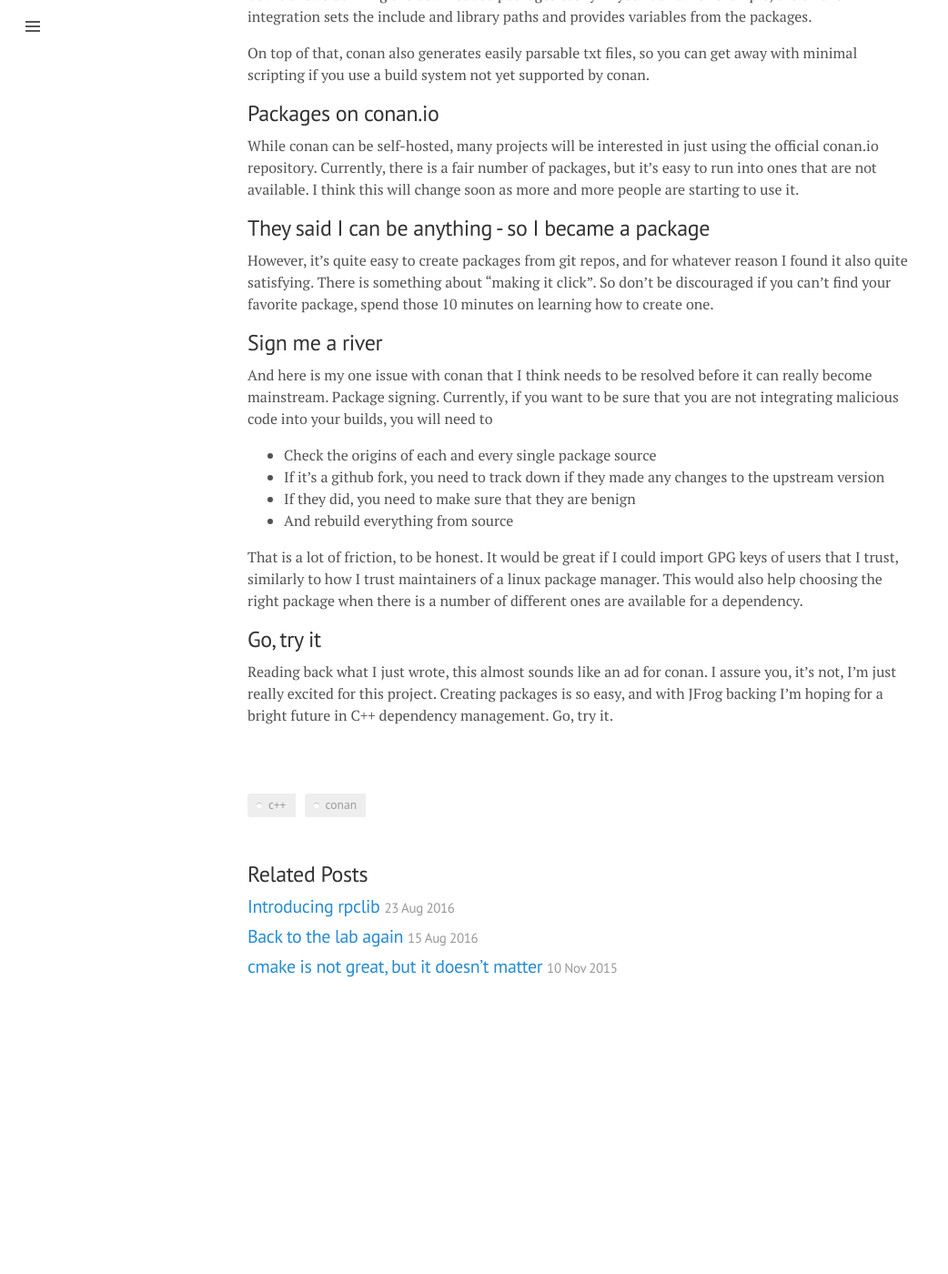
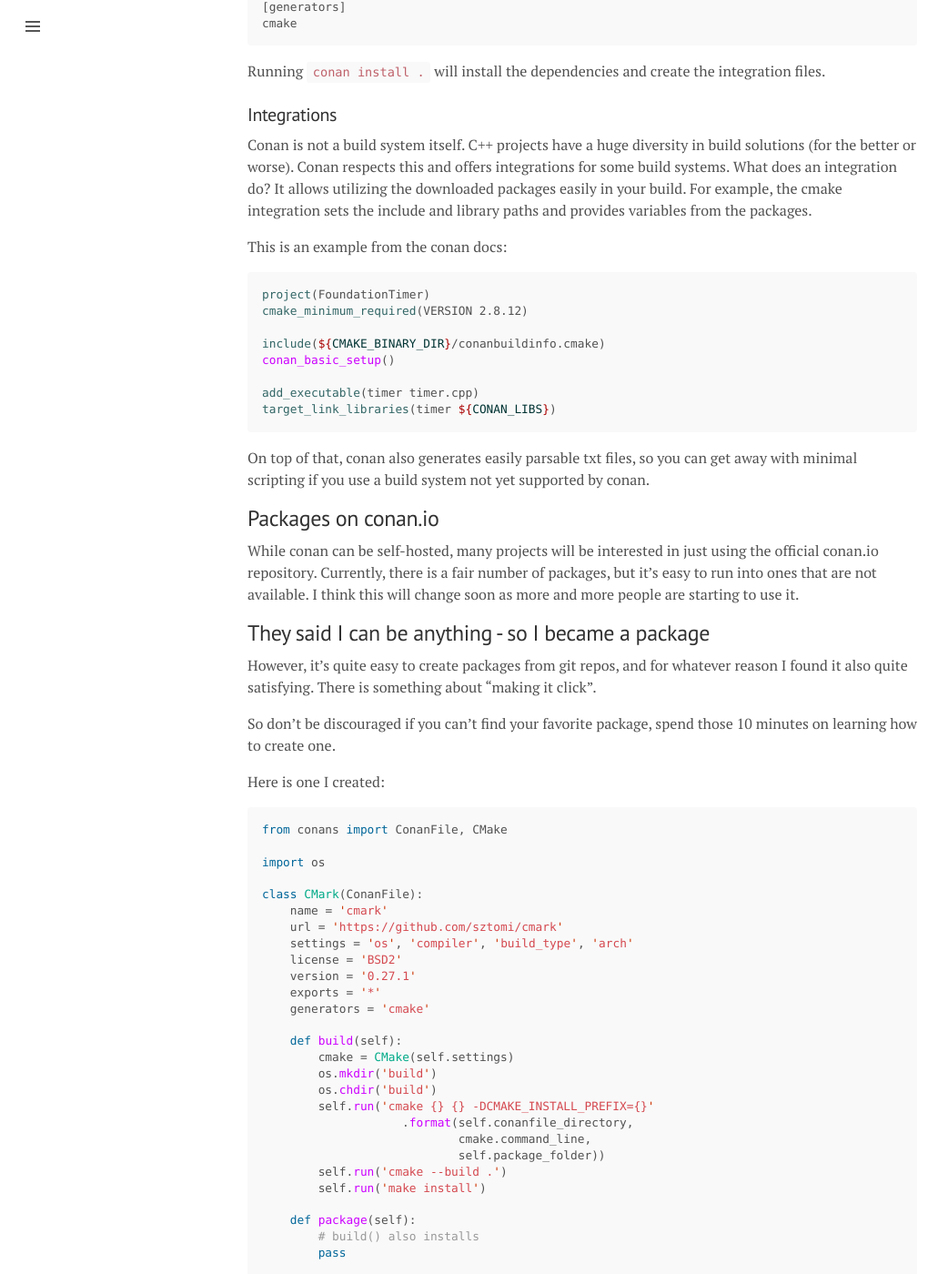
Before and after one commit to sztomi/sztomi.github.io, a Jekyll site: the page built from _posts/2016-12-13-conan-is-not-a-barbarian.md, in a window 1280 px wide and 1400 px high, scrolled down 564 px. Shown: the whole window at 91% size, without its empty margins (0-1042 px from the left). Built offline with Jekyll 4.4.1, drawn with Linux system fonts in a browser that asks for light colours; comment, search, counter and statistics services are not loaded; before the commit the page ends 1687 px from its top, so only the background shows below that; some of the changed text lies outside the part shown.

Commit message:
Adjusted conan post

````diff
--- a/_posts/2016-12-13-conan-is-not-a-barbarian.md
+++ b/_posts/2016-12-13-conan-is-not-a-barbarian.md
@@ -11,12 +11,26 @@ After reporting an issue on the [siplasplas](https://github.com/Manu343726/sipla
 
 I was well aware of conan's existence, but I haven't used it and I was a bit sceptical after biicode died. Nevertheless, I decided to take look again and now I'm convinced that there is subtantial value in using conan. In this post I'm going to summarize my experiences with it.
 
+-----
+
 ## These *are* the dependencies you are looking for
 
 Conan offers an easy solution to installing the right dependencies, possibly
 along with builds while also allowing rebuilding everything. In the most basic
 form this is accomplished by maintaining a `conanfile.txt` that lists the
 packages to install.
+
+```
+[requires]
+Poco/1.7.3@lasote/stable
+SomeOtherPackage/2.1.0@someuser/stable
+
+[generators]
+cmake
+```
+
+Running `conan install .` will install the dependencies and create the
+integration files.
 
 ### Integrations
 
@@ -26,6 +40,19 @@ integrations for some build systems. What does an integration do? It allows
 utilizing the downloaded packages easily in your build. For example, the cmake
 integration sets the include and library paths and provides variables from the
 packages.
+
+This is an example from the conan docs:
+
+```cmake
+project(FoundationTimer)
+cmake_minimum_required(VERSION 2.8.12)
+
+include(${CMAKE_BINARY_DIR}/conanbuildinfo.cmake)
+conan_basic_setup()
+
+add_executable(timer timer.cpp)
+target_link_libraries(timer ${CONAN_LIBS})
+```
 
 On top of that, conan also generates easily parsable txt files, so you can get
 away with minimal scripting if you use a build system not yet supported by
@@ -42,8 +69,52 @@ soon as more and more people are starting to use it.
 
 However, it's quite easy to create packages from git repos, and for whatever
 reason I found it also quite satisfying. There is something about "making it
-click". So don't be discouraged if you can't find your favorite package, spend
+click".
+
+So don't be discouraged if you can't find your favorite package, spend
 those 10 minutes on learning how to create one.
+
+Here is one I created:
+
+```py
+from conans import ConanFile, CMake
+
+import os
+
+class CMark(ConanFile):
+    name = 'cmark'
+    url = 'https://github.com/sztomi/cmark'
+    settings = 'os', 'compiler', 'build_type', 'arch'
+    license = 'BSD2'
+    version = '0.27.1'
+    exports = '*'
+    generators = 'cmake'
+
+    def build(self):
+        cmake = CMake(self.settings)
+        os.mkdir('build')
+        os.chdir('build')
+        self.run('cmake {} {} -DCMAKE_INSTALL_PREFIX={}'
+                    .format(self.conanfile_directory,
+                            cmake.command_line,
+                            self.package_folder))
+        self.run('cmake --build .')
+        self.run('make install')
+
+    def package(self):
+        # build() also installs
+        pass
+
+    def package_info(self):
+        self.cpp_info.libs = ['cmark']
+```
+
+I also found that you can pretty much *evolve* your conanfiles because as you
+are starting out and get a feel for packaging copying always a great way to reuse
+the accumulated wisdom from the previous ones.
+
+Since conanfiles are python sources, there's a great amount of freedom in
+generating a package and building its contents.
 
 ## Sign me a river
 
````
